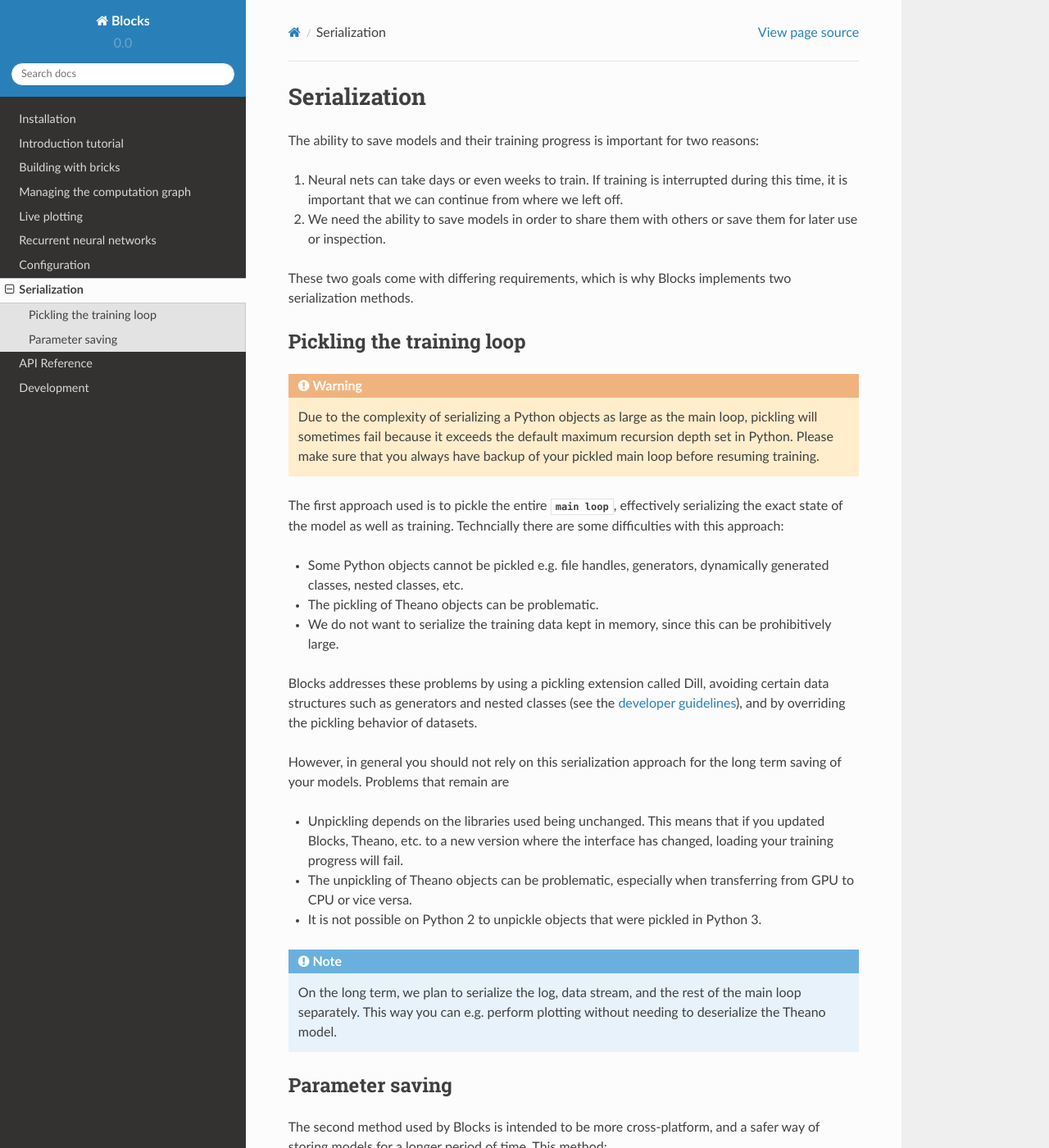
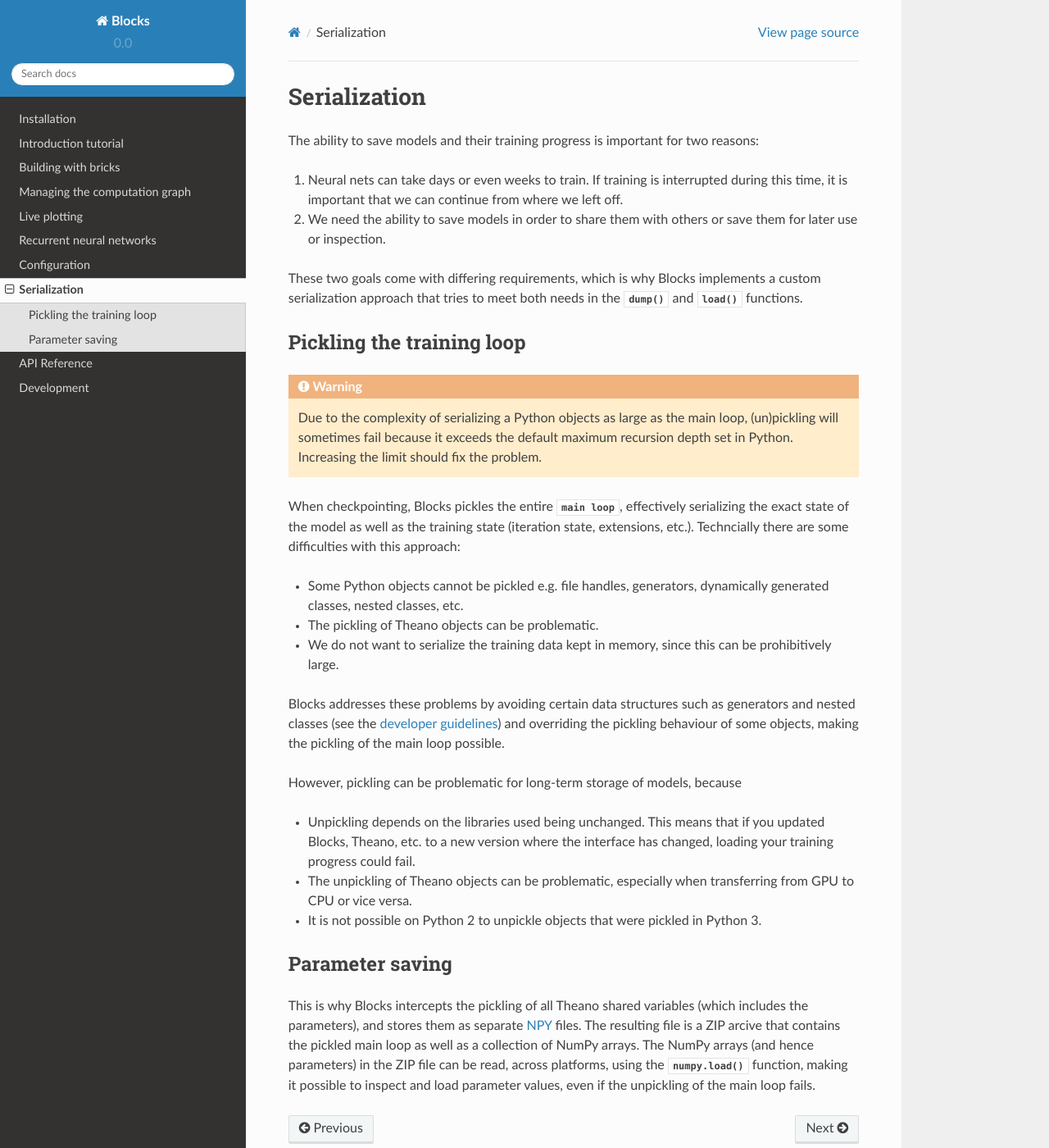
Before and after one commit to mila-iqia/blocks, a Sphinx documentation site: the page built from docs/serialization.rst, in a window 1280 px wide and 1400 px high. Shown: the whole window at 82% size. Built offline with Sphinx 7.4.7 and the Read the Docs theme 2.0.0, drawn with Linux system fonts in a browser that asks for light colours; some of the changed text lies outside the part shown.

Commit message:
Fix docs

```diff
--- a/docs/serialization.rst
+++ b/docs/serialization.rst
@@ -10,8 +10,9 @@
 2. We need the ability to save models in order to share them with others or save
    them for later use or inspection.
 
-These two goals come with differing requirements, which is why Blocks implements
-two serialization methods.
+These two goals come with differing requirements, which is why Blocks
+implements a custom serialization approach that tries to meet both needs in the
+:func:`.dump` and :func:`.load` functions.
 
 Pickling the training loop
 --------------------------
@@ -19,13 +20,13 @@
 .. warning::
 
    Due to the complexity of serializing a Python objects as large as the main
-   loop, pickling will sometimes fail because it exceeds the default maximum
-   recursion depth set in Python. Please make sure that you always have backup
-   of your pickled main loop before resuming training.
+   loop, (un)pickling will sometimes fail because it exceeds the default maximum
+   recursion depth set in Python. Increasing the limit should fix the problem.
 
-The first approach used is to pickle the entire :class:`main loop
-<.MainLoop>`, effectively serializing the exact state of the model as well
-as training. Techncially there are some difficulties with this approach:
+When checkpointing, Blocks pickles the entire :class:`main loop <.MainLoop>`,
+effectively serializing the exact state of the model as well as the training
+state (iteration state, extensions, etc.). Techncially there are some
+difficulties with this approach:
 
 * Some Python objects cannot be pickled e.g. file handles, generators,
   dynamically generated classes, nested classes, etc.
@@ -33,46 +34,30 @@
 * We do not want to serialize the training data kept in memory, since this can
   be prohibitively large.
 
-Blocks addresses these problems by using a pickling extension called Dill,
-avoiding certain data structures such as generators and nested classes (see the
-:ref:`developer guidelines <serialization_guidelines>`), and by overriding the
-pickling behavior of datasets.
+Blocks addresses these problems by avoiding certain data structures such as
+generators and nested classes (see the :ref:`developer guidelines
+<serialization_guidelines>`) and overriding the pickling behaviour of some
+objects, making the pickling of the main loop possible.
 
-However, in general you should not rely on this serialization approach for the
-long term saving of your models. Problems that remain are
+However, pickling can be problematic for long-term storage of models, because
 
 * Unpickling depends on the libraries used being unchanged. This means that if
   you updated Blocks, Theano, etc. to a new version where the interface has
-  changed, loading your training progress will fail.
+  changed, loading your training progress could fail.
 * The unpickling of Theano objects can be problematic, especially when
   transferring from GPU to CPU or vice versa.
 * It is not possible on Python 2 to unpickle objects that were pickled in Python
   3.
 
-.. note::
-
-   On the long term, we plan to serialize the log, data stream, and the rest of
-   the main loop separately. This way you can e.g. perform plotting without
-   needing to deserialize the Theano model.
-
 Parameter saving
 ----------------
 
-The second method used by Blocks is intended to be more cross-platform, and a
-safer way of storing models for a longer period of time. This method:
+This is why Blocks intercepts the pickling of all Theano shared variables (which
+includes the parameters), and stores them as separate NPY_ files. The resulting
+file is a ZIP arcive that contains the pickled main loop as well as a collection
+of NumPy arrays. The NumPy arrays (and hence parameters) in the ZIP file can be
+read, across platforms, using the :func:`numpy.load` function, making it
+possible to inspect and load parameter values, even if the unpickling of the
+main loop fails.
 
-* Stores the parameters in a binary NumPy file (``.npz``)
-* Serializes the log
-* Serializes the data stream
-
-When resuming training, the model is reconstructed after which the parameters
-can be reloaded from the NumPy file. The training log and data stream are loaded
-as well, allowing the training to continue. However, this method makes no effort
-to try and store the exact state of training. This means that:
-
-* Training algorithms that are stateful e.g. those that use moving averages or
-  keep any sort of history that is not part of the log (ADADELTA, momentum,
-  L-BFGS, etc.) will reset.
-* Training extensions will be reset as well.
-* You will need to reconstruct the Theano graph before the parameters are
-  reloaded. This means that you will need the original script.
+.. _NPY: http://docs.scipy.org/doc/numpy-dev/neps/npy-format.html
```
Also changed, not shown: 1 other file.
